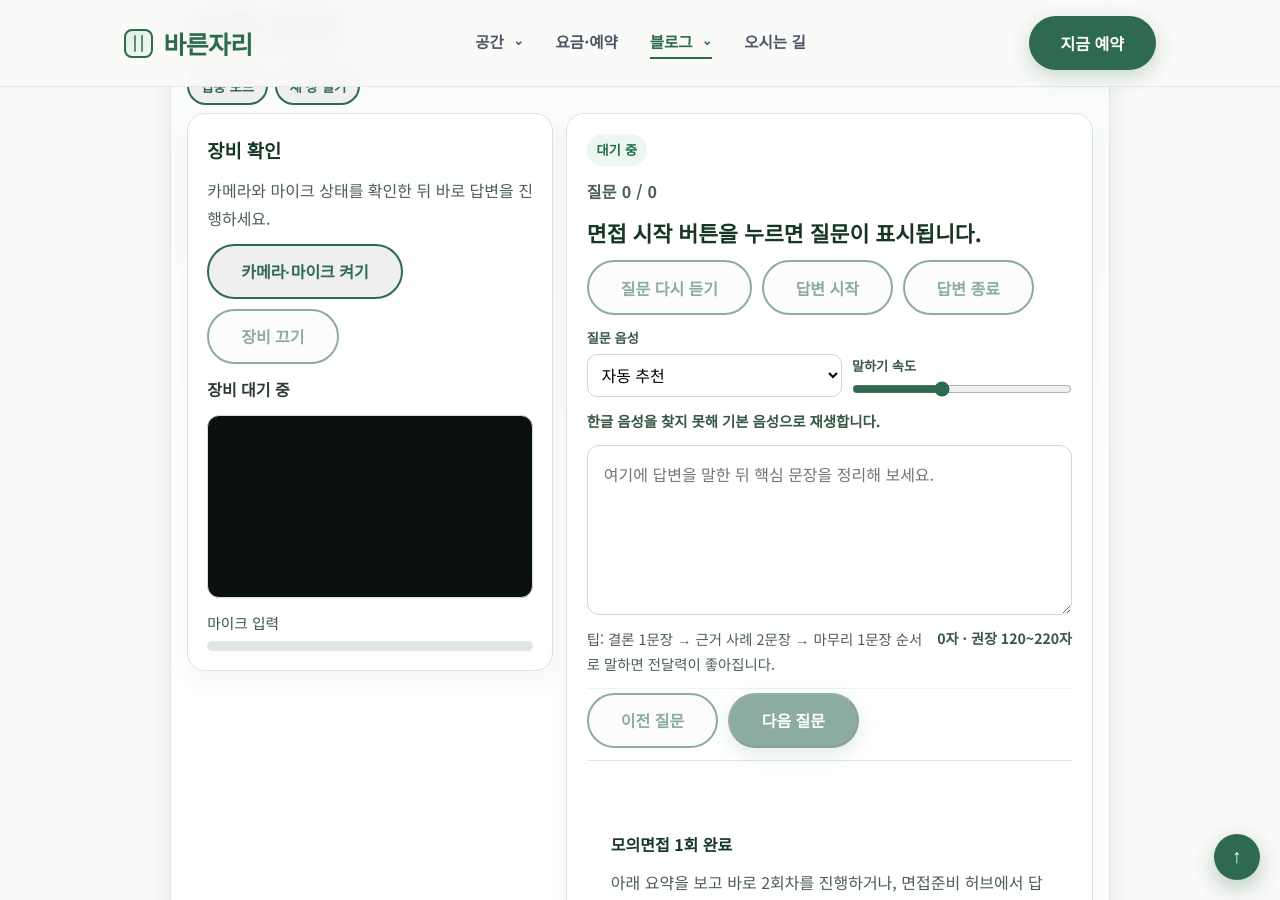
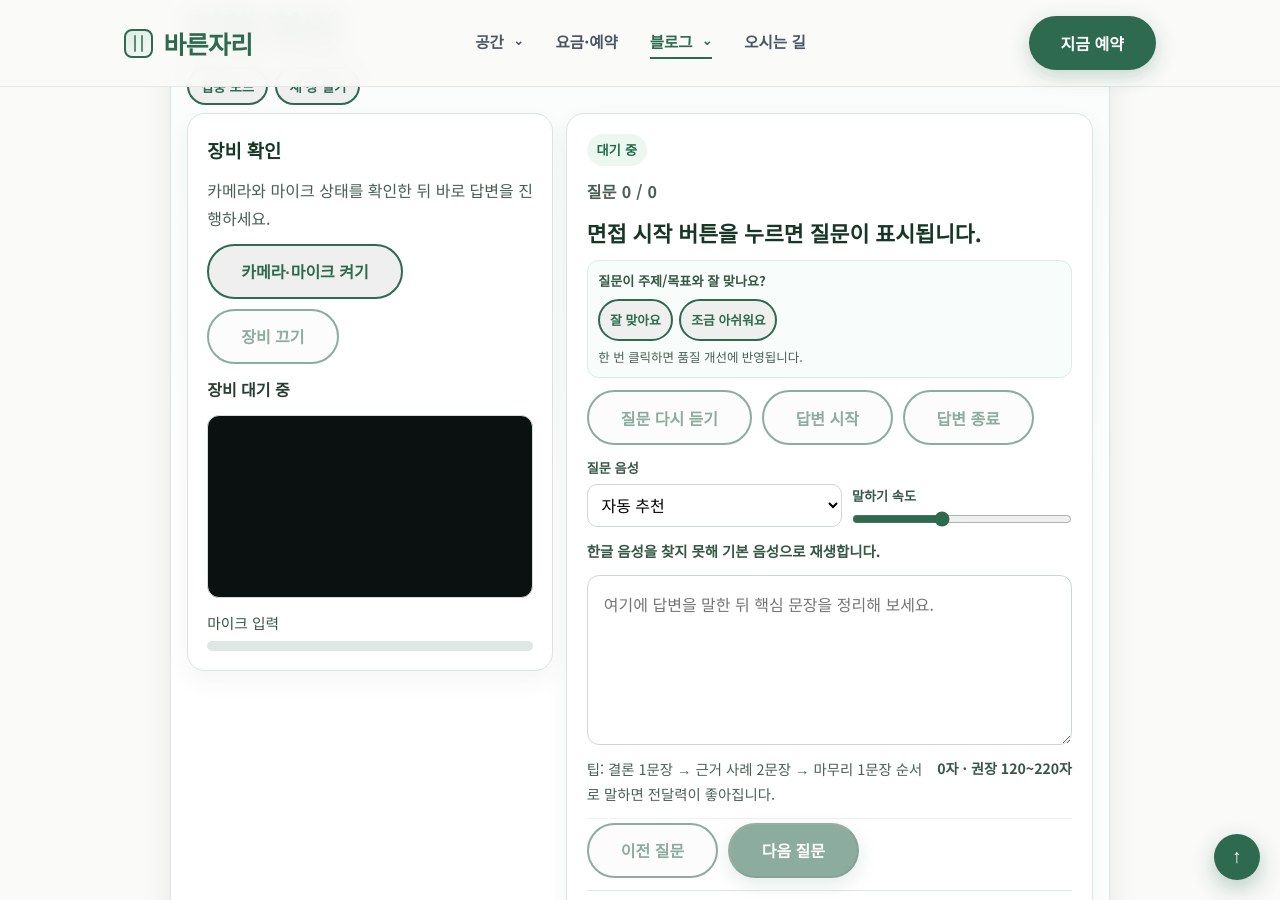
Before and after one commit to bareunspace/blog, a Jekyll site: the page built from ai-interview/index.html, in a window 1280 px wide and 900 px high, scrolled down 1291 px. Built offline with Jekyll 4.4.1, drawn with Linux system fonts in a browser that asks for light colours; some of the changed lines change nothing that is shown.

Commit message:
Improve daily English quality feedback and analytics tagging

```diff
--- a/ai-interview/index.html
+++ b/ai-interview/index.html
@@ -106,6 +106,14 @@ script_version: 20260806-24
         <p class="aii-stage" data-aii-stage>대기 중</p>
         <p class="aii-progress" data-aii-progress>질문 0 / 0</p>
         <h3 class="aii-question" data-aii-question>면접 시작 버튼을 누르면 질문이 표시됩니다.</h3>
+        <div class="aii-question-fit" data-aii-question-fit>
+          <p class="aii-question-fit-label">질문이 주제/목표와 잘 맞나요?</p>
+          <div class="aii-question-fit-actions" role="group" aria-label="질문 적합도 피드백">
+            <button type="button" class="btn-outline" data-aii-question-fit="yes">잘 맞아요</button>
+            <button type="button" class="btn-outline" data-aii-question-fit="no">조금 아쉬워요</button>
+          </div>
+          <p class="aii-question-fit-status" data-aii-question-fit-status>한 번 클릭하면 품질 개선에 반영됩니다.</p>
+        </div>
         <div class="aii-actions">
           <button type="button" class="btn-outline" data-aii-speak-question disabled>질문 다시 듣기</button>
           <button type="button" class="btn-outline" data-aii-answer-start disabled>답변 시작</button>
@@ -230,6 +238,12 @@ script_version: 20260806-24
   .aii-progress { margin: 0; color: #4b5e54; font-weight: 700; letter-spacing: .02em; }
   .aii-stage { margin: 0; display: inline-flex; align-items: center; width: fit-content; padding: .28rem .6rem; border-radius: 999px; background: #edf7f1; color: #1f6a46; font-size: .82rem; font-weight: 800; letter-spacing: .02em; }
   .aii-question { margin: 0; color: #173726; line-height: 1.45; font-size: clamp(1.08rem, 1.8vw, 1.35rem); }
+  .aii-question-fit { border: 1px solid #deebe3; border-radius: 12px; padding: .55rem .65rem; background: #f8fcfa; display: grid; gap: .4rem; }
+  .aii-question-fit-label { margin: 0; color: #355745; font-size: .82rem; font-weight: 700; }
+  .aii-question-fit-actions { display: flex; gap: .42rem; flex-wrap: wrap; }
+  .aii-question-fit-actions .btn-outline { min-height: 34px; padding: .35rem .62rem; font-size: .8rem; }
+  .aii-question-fit-actions .btn-outline.is-selected { background: #1f6a46; color: #fff; border-color: #1f6a46; }
+  .aii-question-fit-status { margin: 0; color: #4b5e54; font-size: .78rem; }
   .aii-voice-status { margin: 0; color: #355745; font-size: .9rem; font-weight: 700; }
   .aii-voice-controls { display: grid; grid-template-columns: minmax(220px, 1fr) minmax(170px, 220px); gap: .6rem; align-items: end; }
   .aii-voice-control { display: grid; gap: .25rem; }
@@ -337,6 +351,9 @@ script_version: 20260806-24
     const form = document.querySelector('[data-aii-form]');
     const submitButton = form ? form.querySelector("button[type='submit']") : null;
     const questionNode = document.querySelector('[data-aii-question]');
+    const questionFitYesButton = document.querySelector('[data-aii-question-fit="yes"]');
+    const questionFitNoButton = document.querySelector('[data-aii-question-fit="no"]');
+    const questionFitStatusNode = document.querySelector('[data-aii-question-fit-status]');
     const progressNode = document.querySelector('[data-aii-progress]');
     const answerNode = document.querySelector('[data-aii-answer]');
     const nextButton = document.querySelector('[data-aii-next]');
@@ -379,7 +396,7 @@ script_version: 20260806-24
     const videoNode = document.querySelector('[data-aii-video]');
     const meterFillNode = document.querySelector('[data-aii-meter-fill]');
 
-    if (!form || !questionNode || !progressNode || !answerNode || !nextButton || !prevButton || !resetButton || !speakQuestionButton || !answerStartButton || !answerStopButton || !voiceSelectNode || !voiceRateNode || !voiceStatusNode || !stageNode || !answerCountNode || !resultNode || !resultListNode || !restartButton || !feedbackNode || !feedbackStatusNode || !feedbackSummaryNode || !feedbackStrengthsNode || !feedbackImprovementsNode || !feedbackNextQuestionsNode || !feedbackQuestionReviewsNode || !scoreClarityNode || !scoreSpecificityNode || !scoreStructureNode || !scoreOverallNode || !practiceModeNode || !interviewTypeNode || !interviewTypeLabelNode || !companyLabelNode || !roleLabelNode || !companyInputNode || !roleInputNode || !focusToggleButton || !openWindowButton || !deviceStartButton || !deviceStopButton || !deviceStatusNode || !videoNode || !meterFillNode) {
+    if (!form || !questionNode || !questionFitYesButton || !questionFitNoButton || !questionFitStatusNode || !progressNode || !answerNode || !nextButton || !prevButton || !resetButton || !speakQuestionButton || !answerStartButton || !answerStopButton || !voiceSelectNode || !voiceRateNode || !voiceStatusNode || !stageNode || !answerCountNode || !resultNode || !resultListNode || !restartButton || !feedbackNode || !feedbackStatusNode || !feedbackSummaryNode || !feedbackStrengthsNode || !feedbackImprovementsNode || !feedbackNextQuestionsNode || !feedbackQuestionReviewsNode || !scoreClarityNode || !scoreSpecificityNode || !scoreStructureNode || !scoreOverallNode || !practiceModeNode || !interviewTypeNode || !interviewTypeLabelNode || !companyLabelNode || !roleLabelNode || !companyInputNode || !roleInputNode || !focusToggleButton || !openWindowButton || !deviceStartButton || !deviceStopButton || !deviceStatusNode || !videoNode || !meterFillNode) {
       return;
     }
 
@@ -580,7 +597,14 @@ script_version: 20260806-24
         `Focus on this goal: "${goalText}". Say one sentence, then expand it with two supporting details.`,
         `For "${topicText}", what expression would you use to sound polite and natural?`,
         `Connect your answer to this goal: "${goalText}". What did you improve compared to yesterday?`,
-        `If your partner asks a follow-up question about "${topicText}", how would you respond smoothly?`
+        `If your partner asks a follow-up question about "${topicText}", how would you respond smoothly?`,
+        `Role-play: You have 40 seconds to explain "${topicText}" clearly to a new teammate.`,
+        `Mini challenge: For "${topicText}", use one transition phrase and one example sentence.`,
+        `Goal check: "${goalText}". What is one sentence you can say more naturally than last time?`,
+        `In a daily life context, how would you start a conversation on "${topicText}" and keep it going?`,
+        `Speak about "${topicText}" and end with a question to keep the conversation flowing.`,
+        `Use this goal "${goalText}" and try to answer with one key idea plus one personal story.`,
+        `For "${topicText}", give two options and briefly explain which one you prefer and why.`
       ];
     };
 
@@ -653,6 +677,8 @@ script_version: 20260806-24
       question: null,
       voice: null
     };
+    let questionFeedbackVotes = {};
+    let currentQuestionSource = 'unknown';
 
     const configNode = document.getElementById('aiInterviewConfig');
     const pageConfig = (() => {
@@ -674,12 +700,36 @@ script_version: 20260806-24
       voiceStatusNode.textContent = message;
     };
 
+    const getCurrentInterviewType = () => {
+      return String(interviewSetup.interviewType || form.interview_type.value || '').trim();
+    };
+
+    const getCurrentPracticeMode = () => {
+      return getCurrentInterviewType() === '데일리영어' ? 'daily_english' : 'interview';
+    };
+
+    const getSourceGroup = (source) => {
+      const value = String(source || '').trim().toLowerCase();
+      if (value === 'local_daily_faststart') {
+        return 'daily_english_local';
+      }
+      if (value === 'ai') {
+        return 'ai_generated';
+      }
+      if (value === 'local_fallback') {
+        return 'fallback_local';
+      }
+      return 'unknown';
+    };
+
     const trackInterviewEvent = (eventName, params = {}) => {
       if (typeof window.gtag !== 'function') {
         return;
       }
       window.gtag('event', eventName, {
         page: 'ai-interview',
+        practice_mode: getCurrentPracticeMode(),
+        interview_type: getCurrentInterviewType(),
         ...params
       });
     };
@@ -994,6 +1044,41 @@ script_version: 20260806-24
         answerCountNode.classList.add('is-long');
       }
       answerCountNode.textContent = `${length}자 · 권장 120~220자`;
+    };
+
+    const updateQuestionFitStatus = (vote = '') => {
+      if (!vote) {
+        questionFitStatusNode.textContent = '한 번 클릭하면 품질 개선에 반영됩니다.';
+        return;
+      }
+      questionFitStatusNode.textContent = vote === 'yes'
+        ? '고마워요. 유사한 주제에서 이 유형의 질문을 더 늘릴게요.'
+        : '고마워요. 다음 질문에서 주제/목표 반영도를 더 높일게요.';
+    };
+
+    const renderQuestionFitState = () => {
+      const vote = state.index >= 0 ? String(questionFeedbackVotes[state.index] || '') : '';
+      questionFitYesButton.classList.toggle('is-selected', vote === 'yes');
+      questionFitNoButton.classList.toggle('is-selected', vote === 'no');
+      updateQuestionFitStatus(vote);
+    };
+
+    const submitQuestionFitFeedback = (vote) => {
+      if (state.index < 0 || !state.questions[state.index]) {
+        return;
+      }
+      const normalizedVote = vote === 'yes' ? 'yes' : 'no';
+      questionFeedbackVotes[state.index] = normalizedVote;
+      renderQuestionFitState();
+      trackInterviewEvent('ai_interview_question_fit_feedback', {
+        vote: normalizedVote,
+        question_index: state.index + 1,
+        question_count: state.questions.length,
+        source: currentQuestionSource,
+        source_group: getSourceGroup(currentQuestionSource),
+        topic: String(interviewSetup.company || '').slice(0, 80),
+        goal: String(interviewSetup.role || '').slice(0, 80)
+      });
     };
 
     const updateStage = () => {
@@ -1822,6 +1907,7 @@ script_version: 20260806-24
       if (!isComplete) {
         clearResult();
       }
+      renderQuestionFitState();
       updateStage();
     };
 
@@ -1858,6 +1944,8 @@ script_version: 20260806-24
       }
       isComplete = false;
       stageQuality = { setup: null, question: null, voice: null };
+      currentQuestionSource = 'unknown';
+      questionFeedbackVotes = {};
       state = { questions: [], answers: [], index: -1 };
       form.reset();
       renderInterviewTypeOptionsByMode('인성면접');
@@ -1910,11 +1998,15 @@ script_version: 20260806-24
       });
       stageQuality.setup = evaluateSetupQuality(interviewSetup, selectedCount);
       stageQuality.voice = evaluateVoiceQuality();
+      questionFeedbackVotes = {};
+      currentQuestionSource = 'unknown';
       if (isDailyEnglish) {
         state.questions = pickQuestions(interviewSetup.interviewType, selectedCount);
+        currentQuestionSource = 'local_daily_faststart';
         stageQuality.question = evaluateQuestionQuality(state.questions, interviewSetup);
         trackInterviewEvent('ai_interview_questions_ready', {
           source: 'local_daily_faststart',
+          source_group: getSourceGroup('local_daily_faststart'),
           interview_type: interviewSetup.interviewType,
           question_count: state.questions.length,
           question_quality: stageQuality.question
@@ -1924,9 +2016,11 @@ script_version: 20260806-24
         setVoiceStatus(`설정 검증 ${stageQuality.setup}점 · 음성 준비 ${stageQuality.voice}점 · 트렌드 질문 생성 중...`);
         try {
           state.questions = await fetchRemoteQuestions(selectedCount);
+          currentQuestionSource = 'ai';
           stageQuality.question = evaluateQuestionQuality(state.questions, interviewSetup);
           trackInterviewEvent('ai_interview_questions_ready', {
             source: 'ai',
+            source_group: getSourceGroup('ai'),
             interview_type: interviewSetup.interviewType,
             question_count: state.questions.length,
             question_quality: stageQuality.question
@@ -1934,9 +2028,11 @@ script_version: 20260806-24
           setVoiceStatus(`AI 맞춤 질문 생성 완료 (${stageQuality.question}점). 바로 답변을 시작해 주세요.`);
         } catch (_error) {
           state.questions = pickQuestions(interviewSetup.interviewType, selectedCount);
+          currentQuestionSource = 'local_fallback';
           stageQuality.question = evaluateQuestionQuality(state.questions, interviewSetup);
           trackInterviewEvent('ai_interview_questions_ready', {
             source: 'local_fallback',
+            source_group: getSourceGroup('local_fallback'),
             interview_type: interviewSetup.interviewType,
             question_count: state.questions.length,
             question_quality: stageQuality.question
@@ -1969,6 +2065,7 @@ script_version: 20260806-24
           renderFeedback(remoteFeedback.feedback, 'AI 피드백 생성 완료', remoteFeedback.qualityAudit);
           trackInterviewEvent('ai_interview_feedback_ready', {
             source: 'ai',
+            source_group: getSourceGroup('ai'),
             interview_type: interviewSetup.interviewType,
             question_count: state.questions.length,
             feedback_overall: Number(remoteFeedback?.feedback?.scoreCard?.overall || 0)
@@ -1977,6 +2074,7 @@ script_version: 20260806-24
           renderFeedback(buildLocalFeedback(), '무료 API 응답이 없어 로컬 피드백으로 안내합니다.');
           trackInterviewEvent('ai_interview_feedback_ready', {
             source: 'local_fallback',
+            source_group: getSourceGroup('local_fallback'),
             interview_type: interviewSetup.interviewType,
             question_count: state.questions.length
           });
@@ -2011,6 +2109,8 @@ script_version: 20260806-24
     restartButton.addEventListener('click', resetInterviewSession);
 
     speakQuestionButton.addEventListener('click', speakCurrentQuestion);
+    questionFitYesButton.addEventListener('click', () => submitQuestionFitFeedback('yes'));
+    questionFitNoButton.addEventListener('click', () => submitQuestionFitFeedback('no'));
     answerStartButton.addEventListener('click', startAnswerListening);
     answerStopButton.addEventListener('click', stopAnswerListening);
     voiceSelectNode.addEventListener('change', () => {
```
